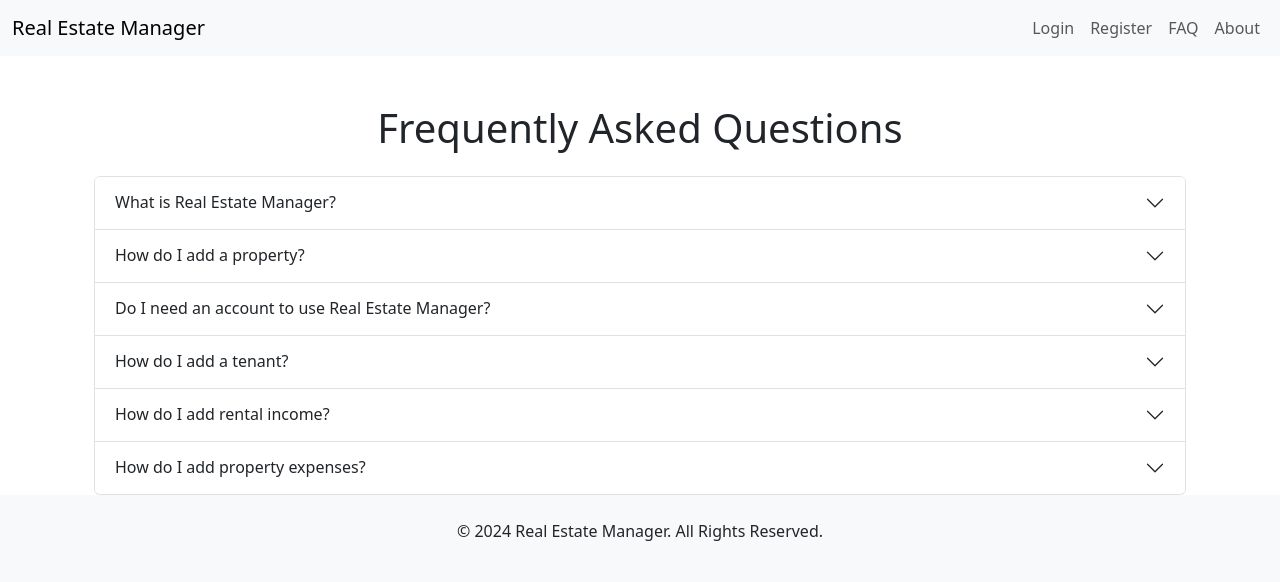
After one commit to AlexandarEfremov/Real-estate-portfolio-manager, a Django app: page /faq/ in a window 1280 px wide. The commit adds this page. Shown: the top 582 px of the page. Run offline with Django 5.2, Linux system fonts and the light colour scheme; some libraries are stand-ins or nearby versions.

Commit message:
added FAQ

```diff
--- a/real_estate_manager/real_estate_manager/accounts/urls.py
+++ b/real_estate_manager/real_estate_manager/accounts/urls.py
@@ -1,6 +1,7 @@
 from django.contrib.auth.views import LoginView, LogoutView
 from django.urls import path
 
+from real_estate_manager.accounts import views
 from real_estate_manager.accounts.views import UserRegistrationView, LandingPageView, PrivateLandingPageView, \
     AboutPageView, ContactPageView
 
@@ -12,4 +13,5 @@ urlpatterns = [
     path('private-landing/', PrivateLandingPageView.as_view(), name='private_landing'),
     path("about/", AboutPageView.as_view(), name="about"),
     path("contact/", ContactPageView.as_view(), name="contact"),
+    path('faq/', views.faq, name='faq'),
 ]
--- a/real_estate_manager/real_estate_manager/accounts/views.py
+++ b/real_estate_manager/real_estate_manager/accounts/views.py
@@ -1,5 +1,6 @@
 from django.contrib.auth.mixins import LoginRequiredMixin
 from django.http import HttpResponseRedirect
+from django.shortcuts import render
 from django.urls import reverse_lazy
 from django.views import View
 from django.views.generic import CreateView, FormView
@@ -57,7 +58,7 @@ class VisitorOnlyMixin(AccessMixin, View):
 
 
 class ContactPageView(LoginRequiredMixin, FormView):
-    template_name = "public/contact.html"
+    template_name = "public/../../templates/private/contact.html"
     form_class = ContactForm
     success_url = reverse_lazy("contact")
 
@@ -72,3 +73,6 @@ class ContactPageView(LoginRequiredMixin, FormView):
         # Check for success flag
         context['contact_success'] = self.request.session.pop('contact_success', False)
         return context
+
+def faq(request):
+    return render(request, 'public/faq.html')
--- a/real_estate_manager/templates/common/landing_page.html
+++ b/real_estate_manager/templates/common/landing_page.html
@@ -47,7 +47,7 @@
 
             <h3>Features</h3>
             <p>Manage your properties with ease.</p>
-            <p>Find the best deals and opportunities.</p>
+            <p>Find the best opportunities for growth in your portfolio.</p>
             <p>Track your investments and returns.</p>
         {% endif %}
     </div>
--- a/real_estate_manager/templates/common/nav_bar.html
+++ b/real_estate_manager/templates/common/nav_bar.html
@@ -34,6 +34,9 @@
                         <a class="nav-link" href="{% url 'register' %}">Register</a>
                     </li>
                     <li class="nav-item">
+                        <a class="nav-link" href="{% url 'faq' %}">FAQ</a>
+                    </li>
+                    <li class="nav-item">
                         <a class="nav-link" href="{% url 'about' %}">About</a>
                     </li>
                 {% endif %}
--- /dev/null
+++ b/real_estate_manager/templates/public/faq.html
@@ -0,0 +1,96 @@
+{% extends 'common/base.html' %}
+
+{% block title %}Frequently Asked Questions - Real Estate Manager{% endblock %}
+
+{% block content %}
+<div class="container mt-5">
+    <h1 class="text-center mb-4">Frequently Asked Questions</h1>
+
+    <div class="accordion" id="faqAccordion">
+        <!-- Question 1 -->
+        <div class="accordion-item">
+            <h2 class="accordion-header" id="headingOne">
+                <button class="accordion-button collapsed" type="button" data-bs-toggle="collapse" data-bs-target="#collapseOne" aria-expanded="false" aria-controls="collapseOne">
+                    What is Real Estate Manager?
+                </button>
+            </h2>
+            <div id="collapseOne" class="accordion-collapse collapse" aria-labelledby="headingOne" data-bs-parent="#faqAccordion">
+                <div class="accordion-body">
+                    Real Estate Manager is a platform designed to help users manage their real estate investments, track income and expenses, and keep detailed records of properties and tenants.
+                </div>
+            </div>
+        </div>
+
+        <!-- Question 2 -->
+        <div class="accordion-item">
+            <h2 class="accordion-header" id="headingTwo">
+                <button class="accordion-button collapsed" type="button" data-bs-toggle="collapse" data-bs-target="#collapseTwo" aria-expanded="false" aria-controls="collapseTwo">
+                    How do I add a property?
+                </button>
+            </h2>
+            <div id="collapseTwo" class="accordion-collapse collapse" aria-labelledby="headingTwo" data-bs-parent="#faqAccordion">
+                <div class="accordion-body">
+                    To add a property, simply log in and navigate to the "Add Property" section in the dashboard. Fill in the necessary details about the property and save it to start tracking it.
+                </div>
+            </div>
+        </div>
+
+        <!-- Question 3 -->
+        <div class="accordion-item">
+            <h2 class="accordion-header" id="headingThree">
+                <button class="accordion-button collapsed" type="button" data-bs-toggle="collapse" data-bs-target="#collapseThree" aria-expanded="false" aria-controls="collapseThree">
+                    Do I need an account to use Real Estate Manager?
+                </button>
+            </h2>
+            <div id="collapseThree" class="accordion-collapse collapse" aria-labelledby="headingThree" data-bs-parent="#faqAccordion">
+                <div class="accordion-body">
+                    Yes, you need to create an account to manage your properties and track your investments. However, you can still browse the site and read general information without logging in.
+                </div>
+            </div>
+        </div>
+
+        <!-- Question 4: Adding Tenant -->
+        <div class="accordion-item">
+            <h2 class="accordion-header" id="headingFour">
+                <button class="accordion-button collapsed" type="button" data-bs-toggle="collapse" data-bs-target="#collapseFour" aria-expanded="false" aria-controls="collapseFour">
+                    How do I add a tenant?
+                </button>
+            </h2>
+            <div id="collapseFour" class="accordion-collapse collapse" aria-labelledby="headingFour" data-bs-parent="#faqAccordion">
+                <div class="accordion-body">
+                    To add a tenant, go to the "Add Tenant" section from your dashboard. Fill in the tenant’s details, including contact information and the property they are renting. Once saved, the tenant will be associated with the corresponding property.
+                </div>
+            </div>
+        </div>
+
+        <!-- Question 5: Adding Income -->
+        <div class="accordion-item">
+            <h2 class="accordion-header" id="headingFive">
+                <button class="accordion-button collapsed" type="button" data-bs-toggle="collapse" data-bs-target="#collapseFive" aria-expanded="false" aria-controls="collapseFive">
+                    How do I add rental income?
+                </button>
+            </h2>
+            <div id="collapseFive" class="accordion-collapse collapse" aria-labelledby="headingFive" data-bs-parent="#faqAccordion">
+                <div class="accordion-body">
+                    To add rental income, visit the "Add Income" section under the finance tab. You can record the income from a specific property or tenant, specifying the amount, date, and any other relevant details. This will help you track your rental returns.
+                </div>
+            </div>
+        </div>
+
+        <!-- Question 6: Adding Expense -->
+        <div class="accordion-item">
+            <h2 class="accordion-header" id="headingSix">
+                <button class="accordion-button collapsed" type="button" data-bs-toggle="collapse" data-bs-target="#collapseSix" aria-expanded="false" aria-controls="collapseSix">
+                    How do I add property expenses?
+                </button>
+            </h2>
+            <div id="collapseSix" class="accordion-collapse collapse" aria-labelledby="headingSix" data-bs-parent="#faqAccordion">
+                <div class="accordion-body">
+                    To add property expenses, navigate to the "Add Expense" section. Here, you can enter details about the expense, such as the amount, the property it applies to, and the date. This helps in tracking the costs associated with managing your properties.
+                </div>
+            </div>
+        </div>
+
+    </div>
+</div>
+{% endblock %}
```
Also changed, not shown: real_estate_manager/templates/private/contact.html (renamed from real_estate_manager/templates/public/contact.html).
